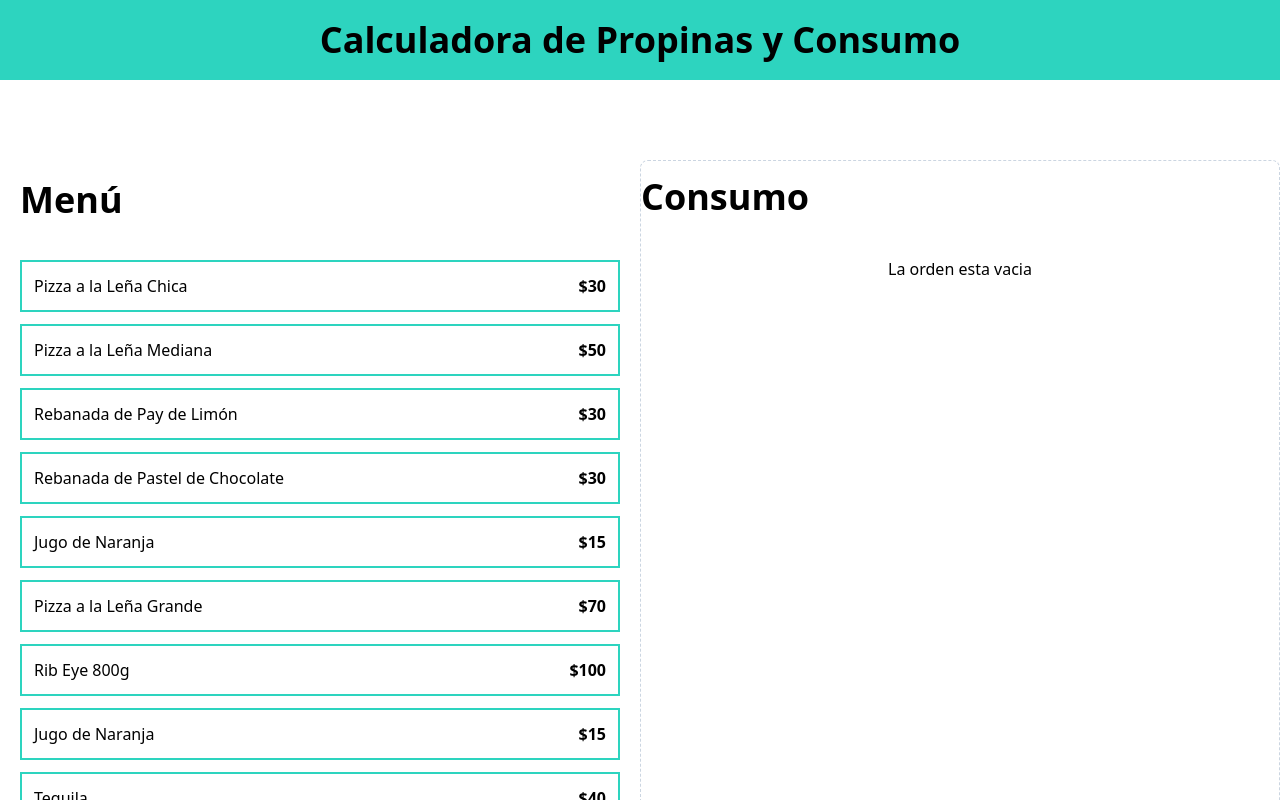
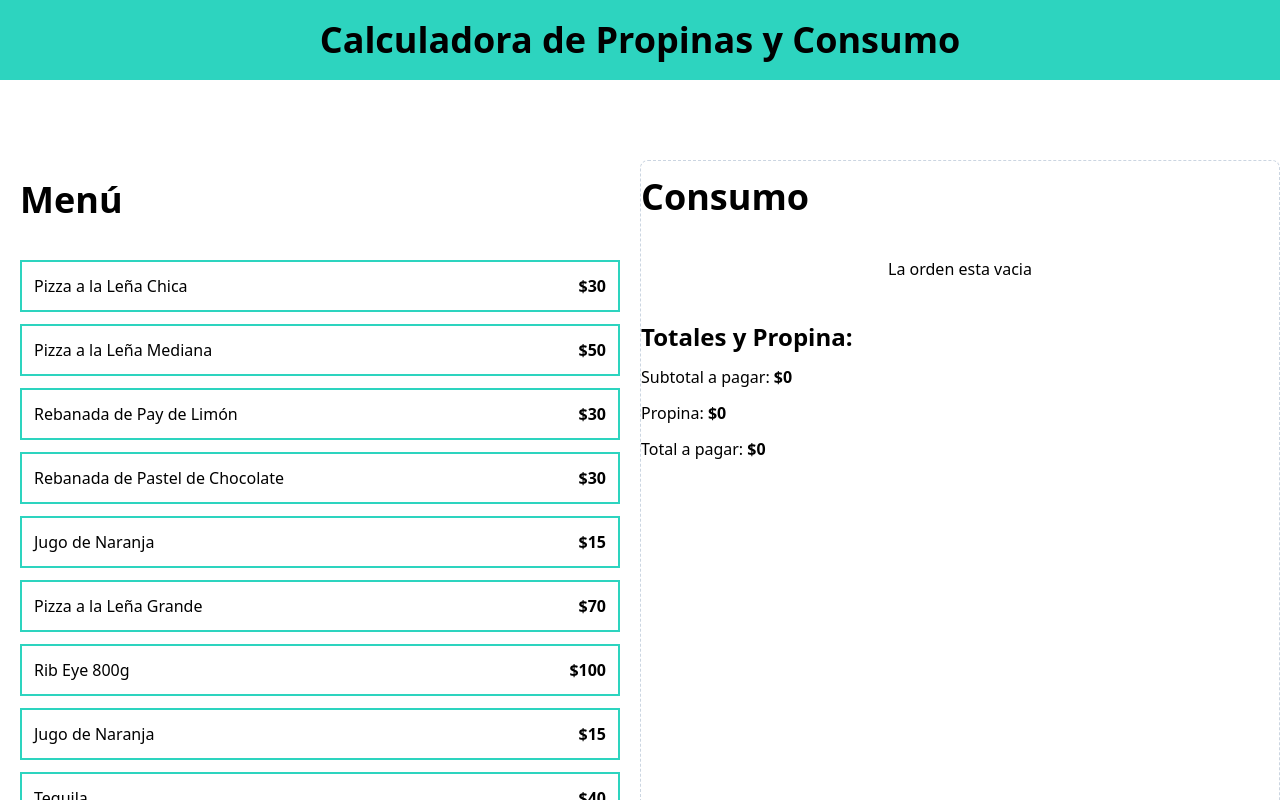
Before and after one commit to Dhramire89/CalculadoraDePropinas, a React (Vite) app: page / in a window 1280 px wide. Shown: the top 800 px of the page. Built offline with nearby package versions, Linux system fonts and the light colour scheme.

Commit message:
Creando componente de totales y propinas

```diff
--- a/src/App.tsx
+++ b/src/App.tsx
@@ -2,6 +2,7 @@ import MenuItem from "./componets/MenuItem";
 import { menuItems } from "./data/db";
 import useOrder from "./hooks/useOrder";
 import OrderContents from "./componets/OrderContents";
+import OrderTotals from "./componets/OrderTotals";
 
 function App() {
   const { order, addItem, removeItem } = useOrder();
@@ -27,6 +28,7 @@ function App() {
 
         <div className="border border-dashed border-slate-300 rounded-lg space-y-10">
           <OrderContents order={order} removeItem={removeItem} />
+          <OrderTotals />
         </div>
       </main>
     </>
--- /dev/null
+++ b/src/componets/OrderTotals.tsx
@@ -0,0 +1,21 @@
+export default function OrderTotals() {
+  return (
+    <>
+      <div className="space-y-3">
+        <h2 className="font-black text-2xl">Totales y Propina: </h2>
+        <p>
+          {" "}
+          Subtotal a pagar: <span className="font-bold"> $0</span>
+        </p>
+        <p>
+          {" "}
+          Propina: <span className="font-bold"> $0</span>
+        </p>
+        <p>
+          {" "}
+          Total a pagar: <span className="font-bold"> $0</span>
+        </p>
+      </div>
+    </>
+  );
+}
```
